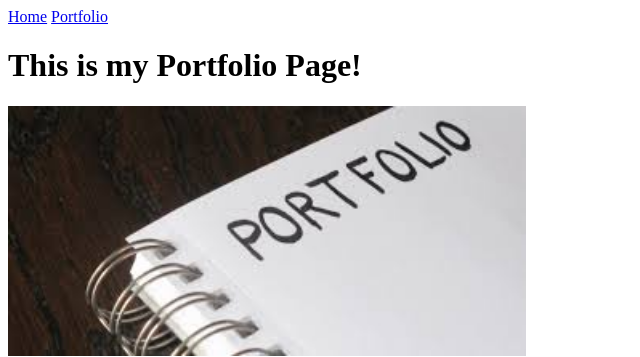
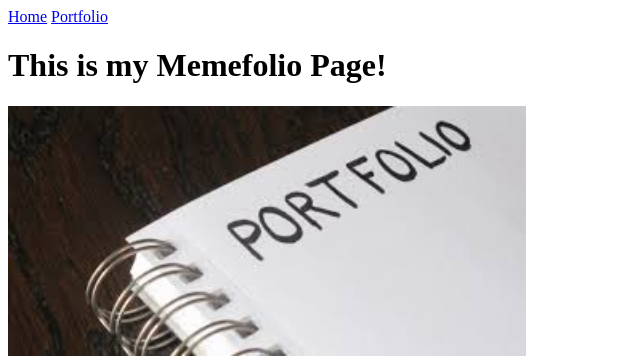
Before and after one commit to MasterSomething/MasterSomething.github.io, a plain HTML site: page my_website/portfolio.html in a window 1280 px wide. Shown: the top 357 px of the page, without its empty margins (0-640 px from the left). Drawn offline with Linux system fonts and the light colour scheme.

Commit message:
Changed the headline

```diff
--- a/my_website/portfolio.html
+++ b/my_website/portfolio.html
@@ -7,7 +7,7 @@
 	  <body>
     <a href="index.html">Home</a>
     <a href="portfolio.html">Portfolio</a>
-    <h1>This is my Portfolio Page!</h1>
+    <h1>This is my Memefolio Page!</h1>
     <img src="images/portfolio.jpg" height="250">
     <br>
     <a target="_blank" href="https://scratch.mit.edu">
```
